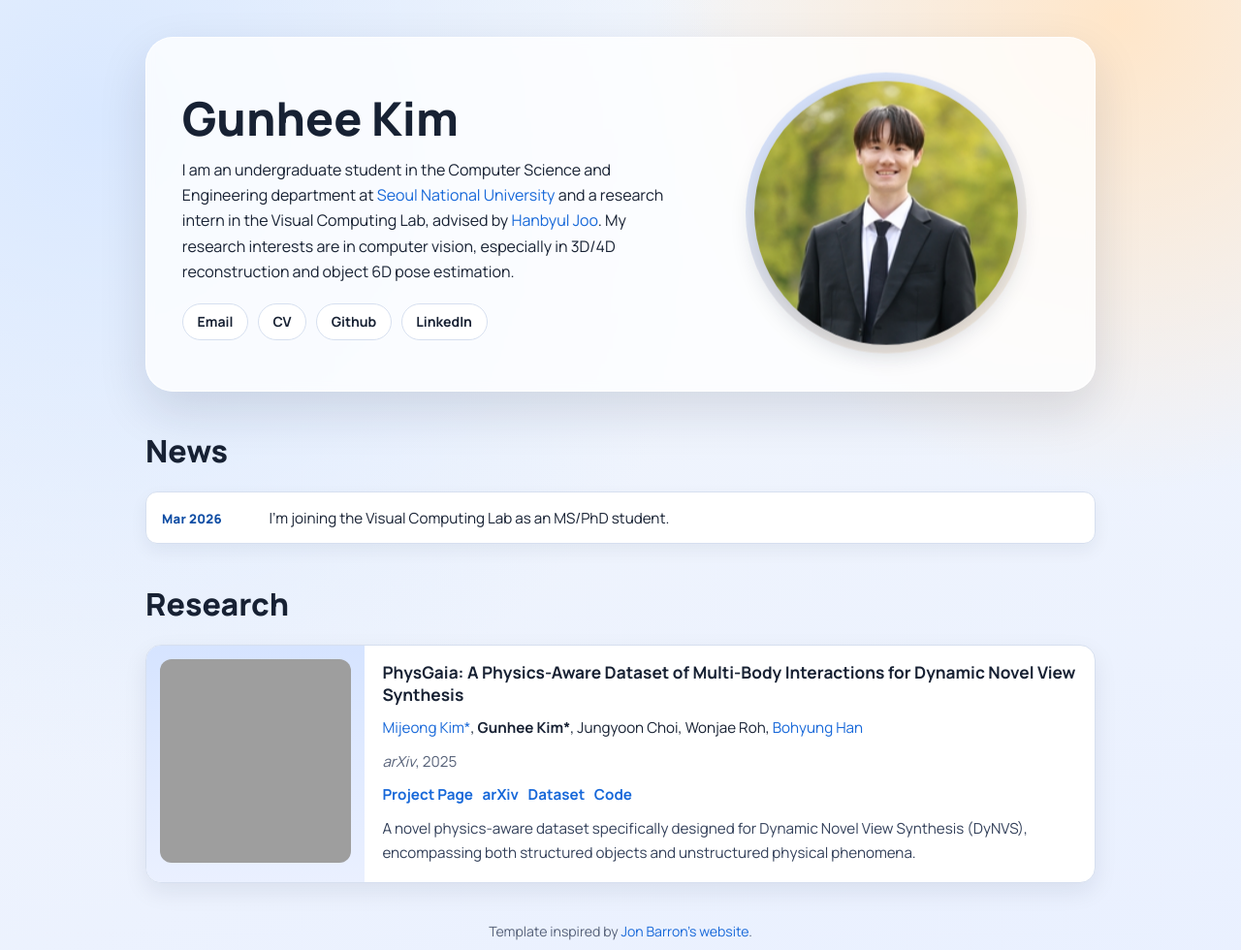
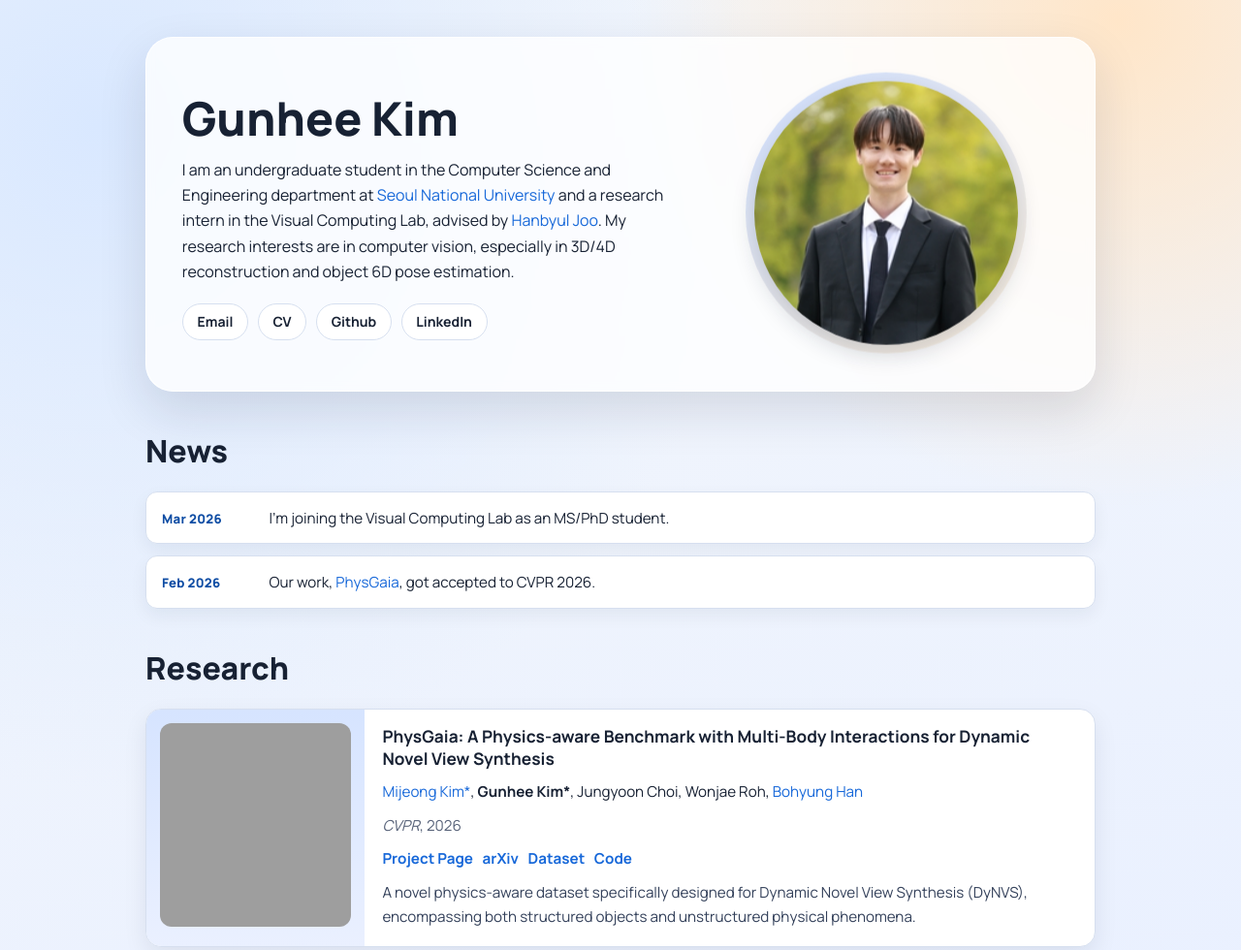
Before and after one commit to gunhee1113/gunhee1113.github.io, a website: page index.html in a window 1280 px wide. Shown: the top 980 px of the page at 97% size. Drawn offline with Linux system fonts and the light colour scheme; grey boxes are pictures that could not be loaded.

Commit message:
update for cvpr 2026

```diff
--- a/index.html
+++ b/index.html
@@ -51,6 +51,10 @@
               <span class="news-date">Mar 2026</span>
               <p>I'm joining the Visual Computing Lab as an MS/PhD student.</p>
             </li>
+            <li class="news-item">
+              <span class="news-date">Feb 2026</span>
+              <p>Our work, <a href="https://cv.snu.ac.kr/research/PhysGaia/">PhysGaia</a>, got accepted to CVPR 2026.</p>
+            </li>
           </ul>
         </section>
 
@@ -66,7 +70,7 @@
             <div class="paper-content">
               <h3 class="papertitle">
                 <a href="https://cv.snu.ac.kr/research/PhysGaia/">
-                  PhysGaia: A Physics-Aware Dataset of Multi-Body Interactions for Dynamic Novel View Synthesis
+                  PhysGaia: A Physics-aware Benchmark with Multi-Body Interactions for Dynamic Novel View Synthesis
                 </a>
               </h3>
               <p class="paper-authors">
@@ -76,7 +80,7 @@
                 Wonjae Roh,
                 <a href="https://cv.snu.ac.kr/index.php/bhhan/">Bohyung Han</a>
               </p>
-              <p class="paper-venue"><em>arXiv</em>, 2025</p>
+              <p class="paper-venue"><em>CVPR</em>, 2026</p>
               <p class="paper-links">
                 <a href="https://cv.snu.ac.kr/research/PhysGaia/">Project Page</a>
                 <a href="https://arxiv.org/abs/2506.02794">arXiv</a>
```
